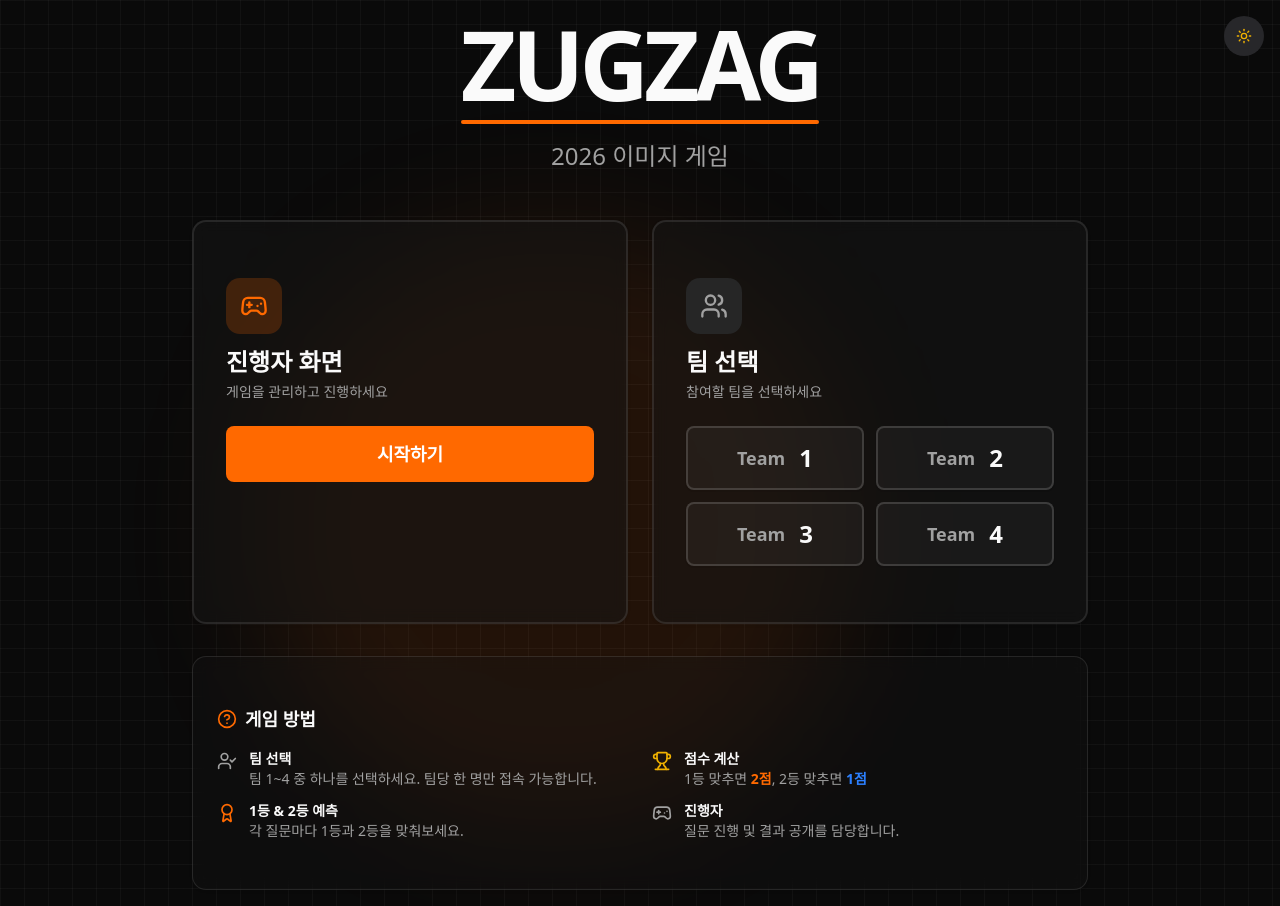
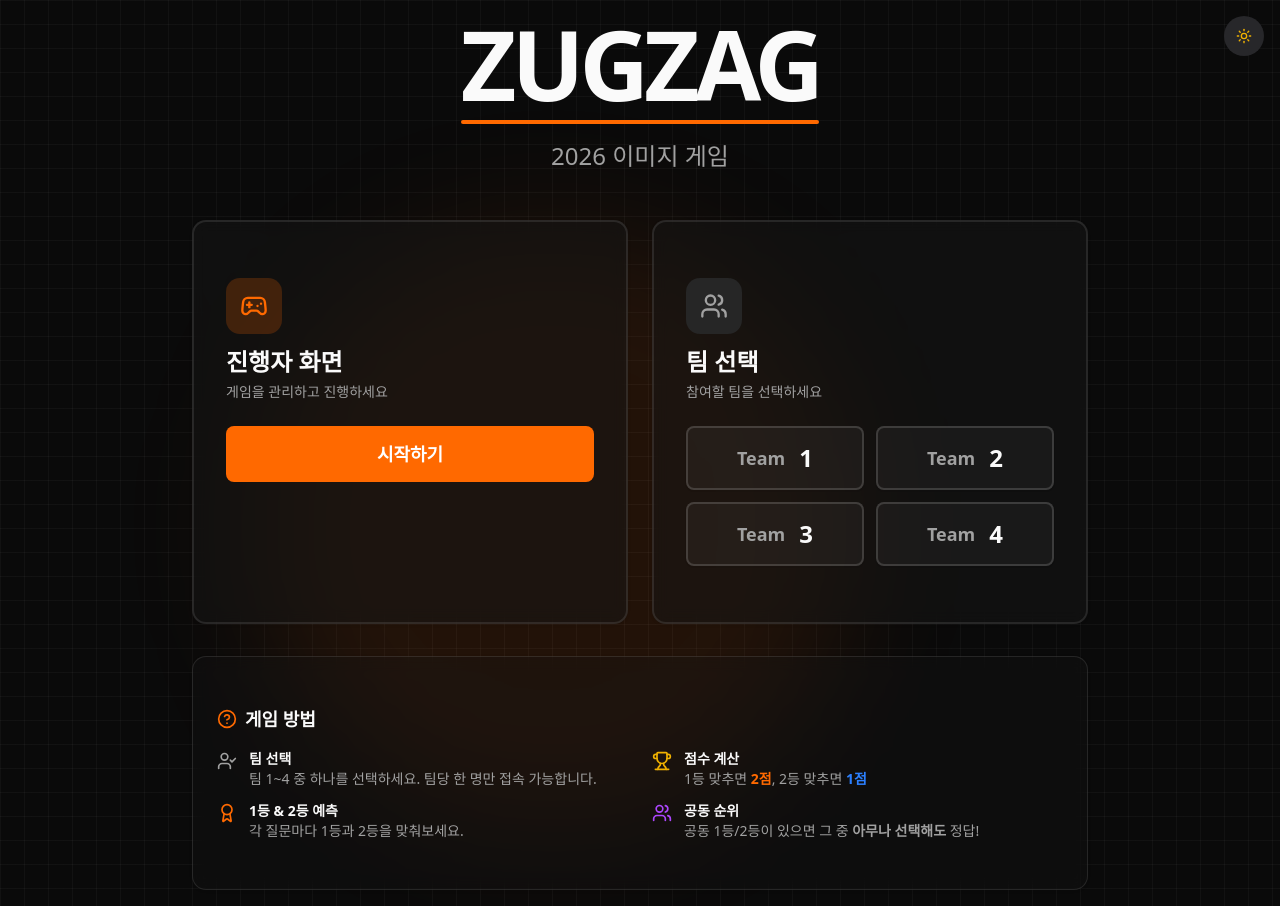
Before and after one commit to markjung96/zugzag-image-game-2026, a Next.js app: page / in a window 1280 px wide. Built offline with nearby package versions, Linux system fonts and the light colour scheme.

Commit message:
게임 방법에 공동 순위 규칙 추가

```diff
--- a/app/page.tsx
+++ b/app/page.tsx
@@ -160,10 +160,12 @@ export default function Home() {
                                     </div>
                                 </div>
                                 <div className="flex items-start gap-3">
-                                    <Gamepad2 className="w-5 h-5 text-muted-foreground mt-0.5 shrink-0" />
+                                    <Users className="w-5 h-5 text-purple-500 mt-0.5 shrink-0" />
                                     <div>
-                                        <p className="font-semibold text-foreground">진행자</p>
-                                        <p className="text-muted-foreground">질문 진행 및 결과 공개를 담당합니다.</p>
+                                        <p className="font-semibold text-foreground">공동 순위</p>
+                                        <p className="text-muted-foreground">
+                                            공동 1등/2등이 있으면 그 중 <span className="font-bold">아무나 선택해도</span> 정답!
+                                        </p>
                                     </div>
                                 </div>
                             </div>
```
